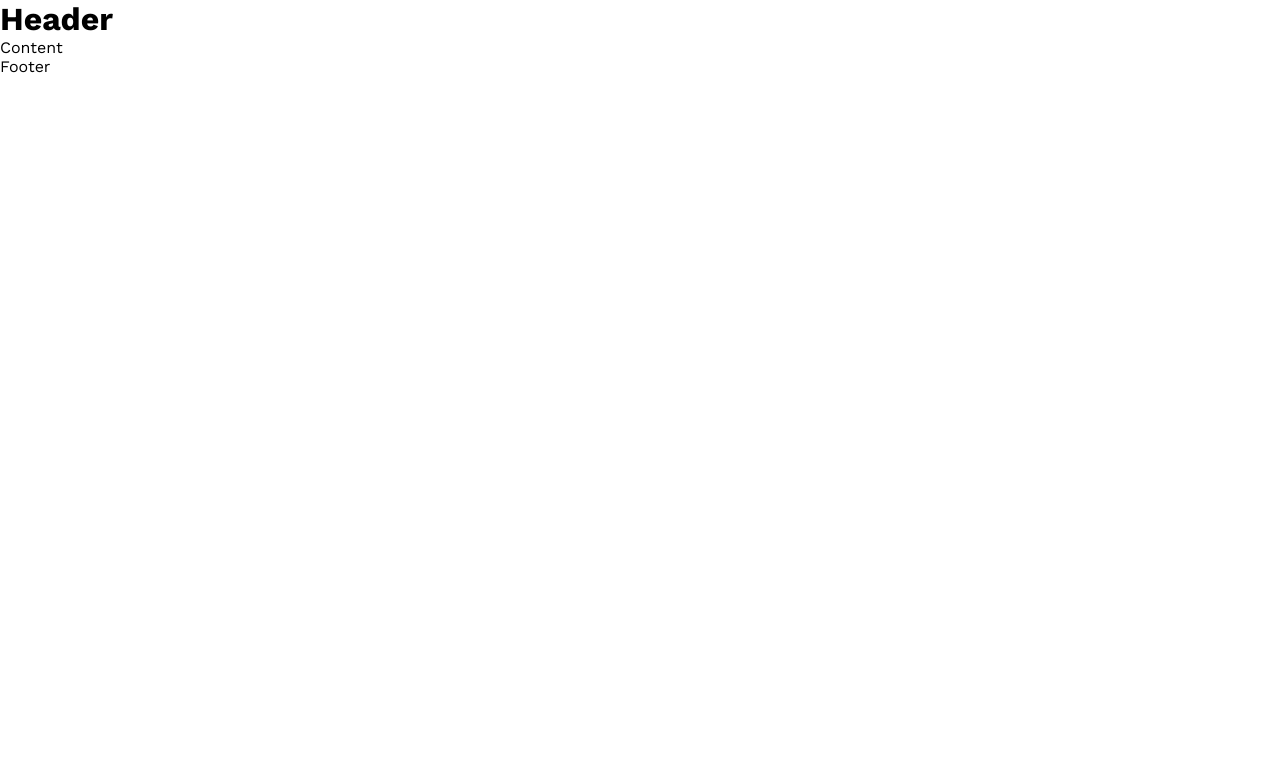
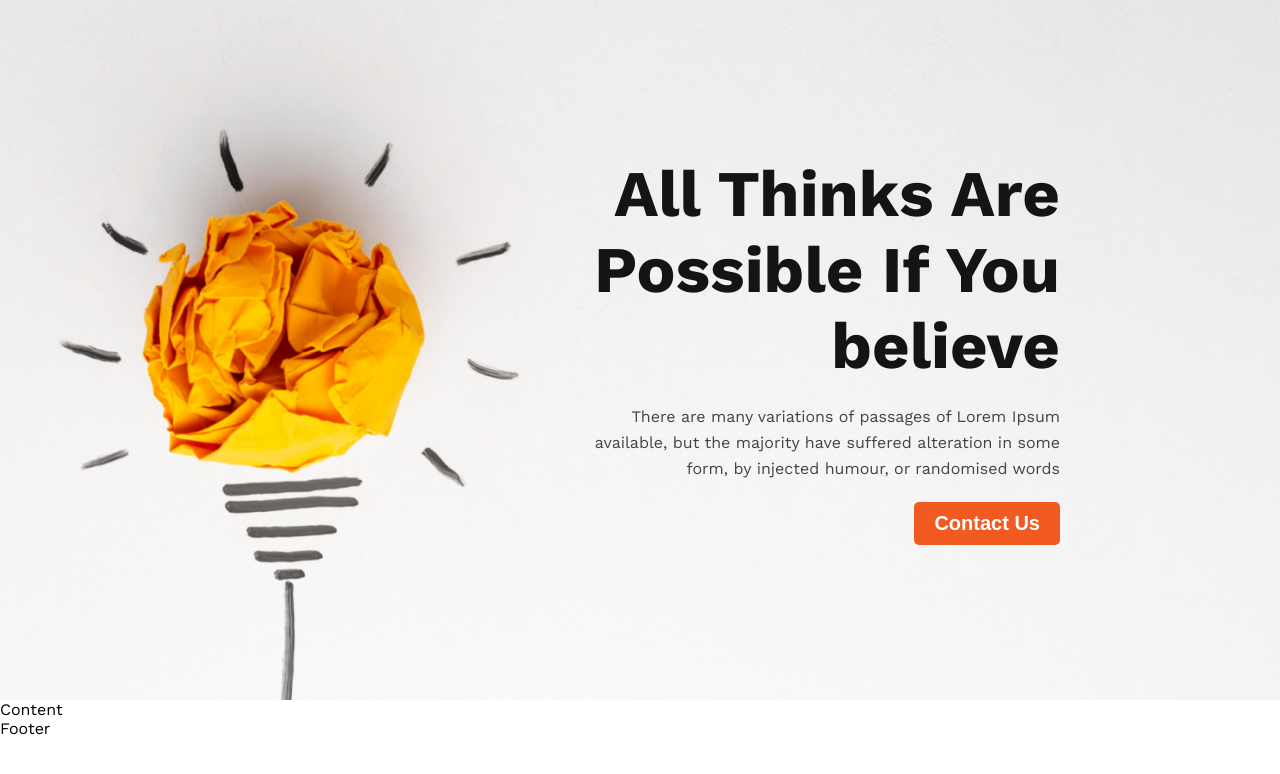
Before and after one commit to mohithedev/new-year-plan, a plain HTML site: page index.html in a window 1280 px wide. Drawn offline with nearby package versions, Linux system fonts and the light colour scheme.

Commit message:
added header area and style

```diff
--- a/index.html
+++ b/index.html
@@ -17,8 +17,15 @@
 
     <!-- Header Are Start -->
     <header>
-        <h1>Header</h1>
-        <!-- Add your header content here -->
+        <div class="banner">
+            <div class="banner_column">
+                <h1>All Thinks Are Possible If You believe</h1>
+                <p class="common_description">
+                    There are many variations of passages of Lorem Ipsum available, but the majority have suffered alteration in some form, by injected humour, or randomised words
+                </p>
+                <button class="banner_btn">Contact Us</button>
+            </div>
+        </div>
     </header>
     <!-- Header Are End -->
 
--- a/styles/style.css
+++ b/styles/style.css
@@ -19,3 +19,46 @@
 body{
     font-family: 'Work Sans', sans-serif;
 }
+/* header style start */
+header{
+    height: 700px;
+}
+.banner{
+    height: 100%;
+    padding: 200px;
+    background-image: url("../images/banner/banner1.png");
+    background-repeat: no-repeat;
+    background-size: cover;
+    background-position: center;
+    text-align: right;
+    display: flex;
+    justify-content: flex-end;
+    align-items: center;
+}
+.banner_column{
+    width: 520px;
+    padding: 20px;
+}
+.banner_column h1{
+    font-size: 65px;
+    font-weight: 700;
+    color: var(--black);
+}
+.common_description{
+    color: var(--dark);
+    font-size: 16px;
+    font-weight: 400;
+    line-height: 26px;
+    margin: 20px 0;
+}
+.banner_btn{
+    font-size: 20px;
+    font-weight: 600;
+    border-radius: 5px;
+    color: var(--white);
+    background: var(--orange);
+    padding: 10px 20px;
+    border: none;
+    cursor: pointer;
+}
+/* header style end */
```
